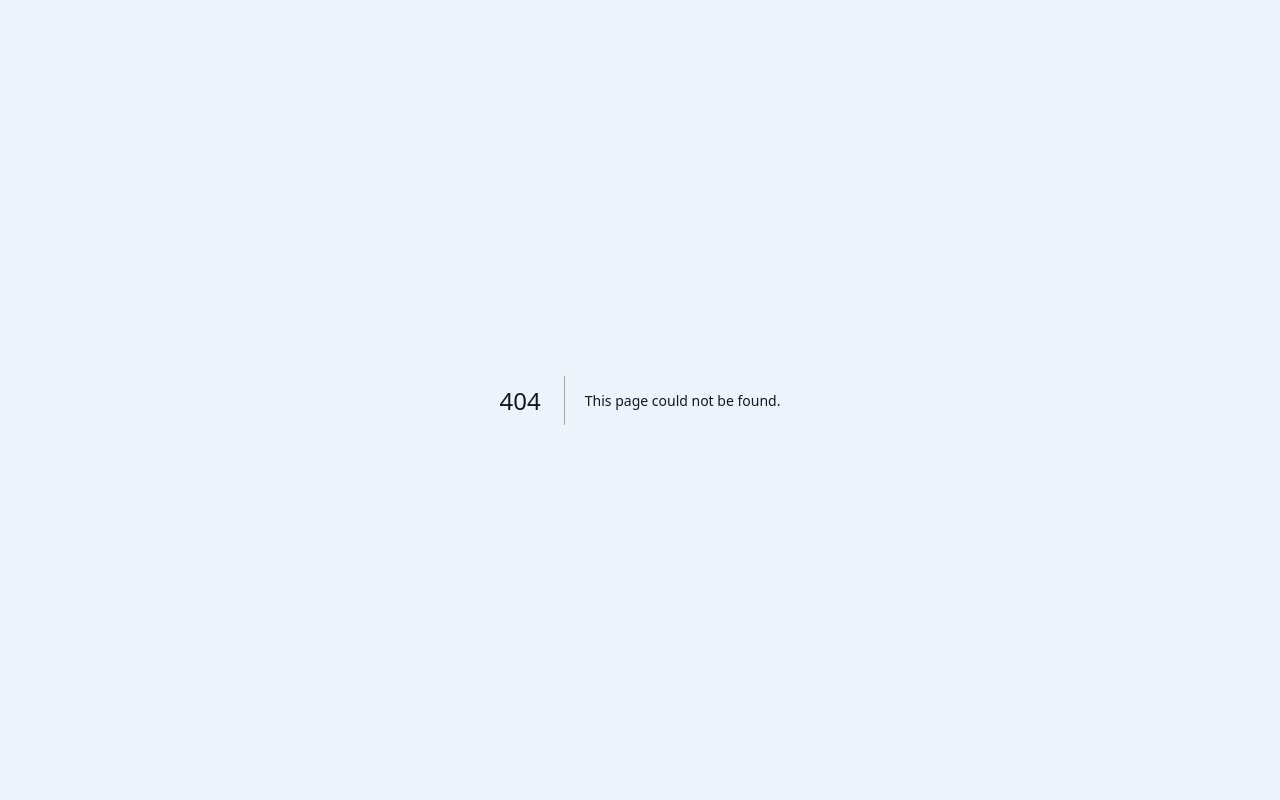
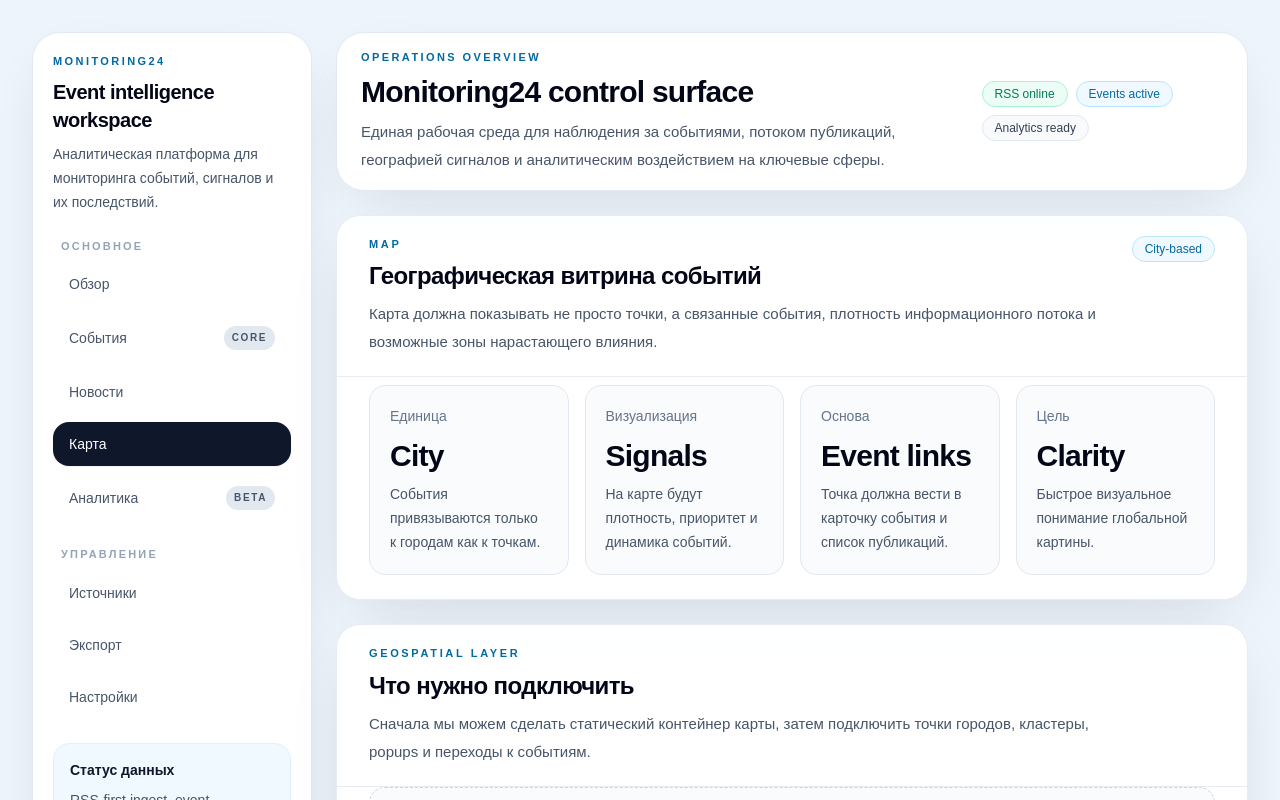
Before and after one commit to WolfRain007/monitoring24-app, a Next.js app: page /map in a window 1280 px wide. Before the commit this address had no page. Shown: the top 800 px of the page. Built offline with nearby package versions, Linux system fonts and the light colour scheme; no server answers.

Commit message:
Create page.tsxуцк

```diff
--- /dev/null
+++ b/app/map/page.tsx
@@ -0,0 +1,60 @@
+import { AppShell } from "@/components/layout/app-shell";
+import { EmptyState } from "@/components/ui/empty-state";
+import { MetricCard } from "@/components/ui/metric-card";
+import { Panel } from "@/components/ui/panel";
+import { SectionHeader } from "@/components/ui/section-header";
+import { StatusBadge } from "@/components/ui/status-badge";
+
+export default function MapPage() {
+  return (
+    <AppShell>
+      <Panel className="overflow-hidden">
+        <SectionHeader
+          eyebrow="Map"
+          title="Географическая витрина событий"
+          description="Карта должна показывать не просто точки, а связанные события, плотность информационного потока и возможные зоны нарастающего влияния."
+          action={<StatusBadge label="City-based" tone="info" />}
+        />
+
+        <div className="grid gap-4 px-6 pb-6 pt-2 sm:px-8 lg:grid-cols-4">
+          <MetricCard
+            label="Единица"
+            value="City"
+            hint="События привязываются только к городам как к точкам."
+          />
+          <MetricCard
+            label="Визуализация"
+            value="Signals"
+            hint="На карте будут плотность, приоритет и динамика событий."
+          />
+          <MetricCard
+            label="Основа"
+            value="Event links"
+            hint="Точка должна вести в карточку события и список публикаций."
+          />
+          <MetricCard
+            label="Цель"
+            value="Clarity"
+            hint="Быстрое визуальное понимание глобальной картины."
+          />
+        </div>
+      </Panel>
+
+      <Panel className="overflow-hidden">
+        <SectionHeader
+          eyebrow="Geospatial layer"
+          title="Что нужно подключить"
+          description="Сначала мы можем сделать статический контейнер карты, затем подключить точки городов, кластеры, popups и переходы к событиям."
+        />
+
+        <div className="px-6 pb-6 sm:px-8">
+          <EmptyState
+            eyebrow="Map backlog"
+            title="Карта пока не подключена"
+            description="Следующий шаг — выбрать стек карты, подать city coordinates, event density и построить первый интерактивный слой Monitoring24."
+          />
+        </div>
+      </Panel>
+    </AppShell>
+  );
+}
```
